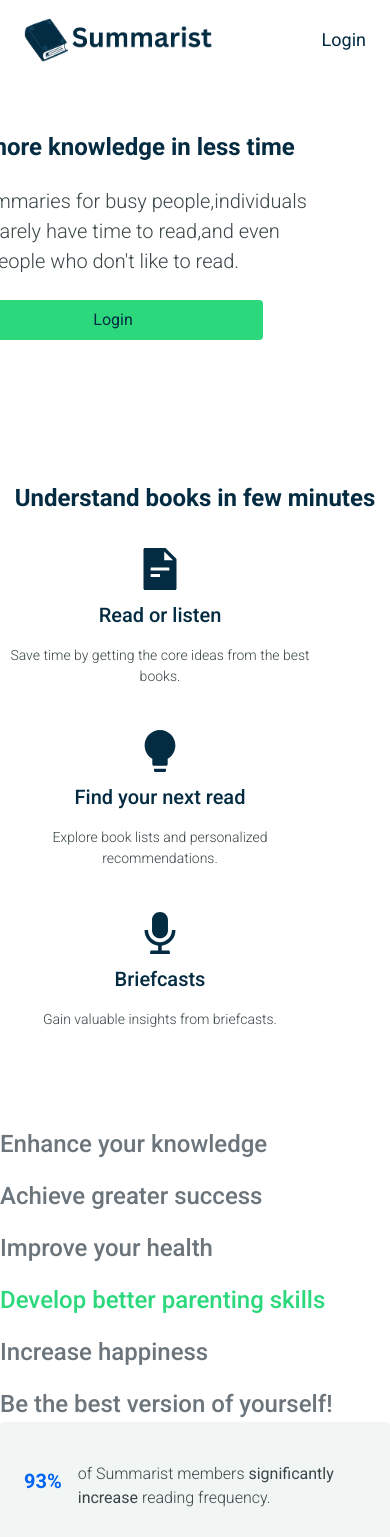
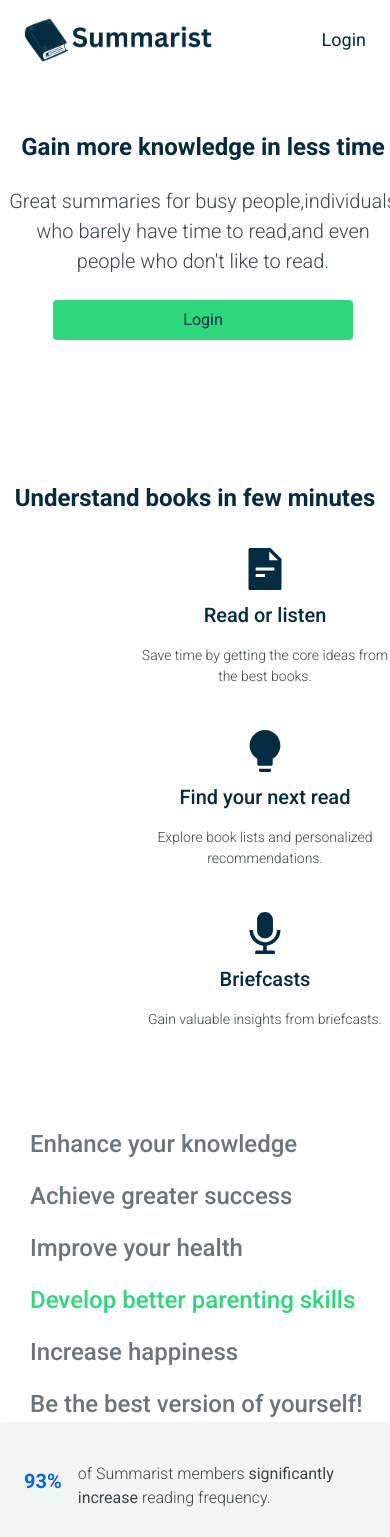
Before and after one commit to DerrickSimilien/Summarist-Virtual-Internship, a Next.js app: page / in a window 390 px wide. Shown: the top 1537 px of the page. Built offline with nearby package versions, Linux system fonts and the light colour scheme.

Commit message:
Initialized git repository

```diff
--- a/src/app/globals.css
+++ b/src/app/globals.css
@@ -753,11 +753,19 @@ button:disabled {
   .landing__wrapper {
     transform: translateY(0) translateX(0) !important;
   }
+
+   .features__wrapper {
+    padding-left: 140px;
+  }
+
+  .features {
+    align-items: center;
+  }
 }
 
 
 @media (max-width: 768px) {
-  .landing__content {
+   .landing__content {
     display: flex;
     flex-direction: column;
     align-items: center;
@@ -822,6 +830,7 @@ button:disabled {
 
   .section__title {
     font-size: 24px;
+    /* padding-right: 380px; */
   }
 
   .features__title {
@@ -896,6 +905,35 @@ button:disabled {
 
 }
 
+/* Only apply the -90px shift between 601px and 768px */
+@media (min-width: 601px) and (max-width: 768px) {
+  .landing__content {
+    transform: translateX(-90px);
+  }
+
+    .section__title {
+    transform: translateX(-180px);
+  }
+
+
+}
+
+@media (max-width: 600px) {
+  .landing__content {
+    transform: translateX(0);
+  }
+
+  .section__title {
+    transform: translateX(0);
+  }
+
+   .statistics__content--header {
+    padding-left: 30px;
+  }
+
+
+}
+
 @media (max-width: 576px) {
   .nav__list--mobile {
     display: none;
```
